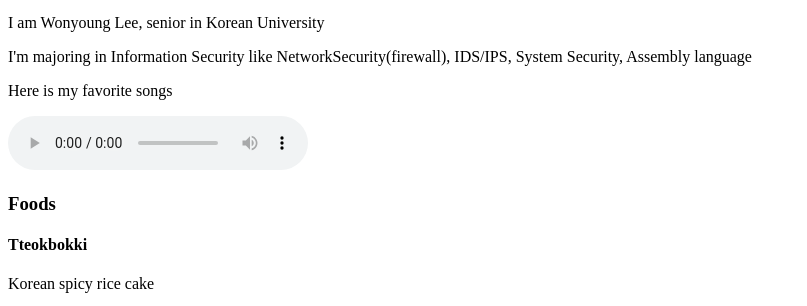
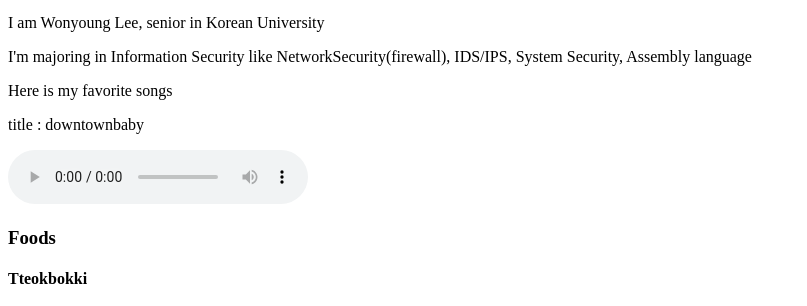
Before and after one commit to ITMD361/Project1, a plain HTML site: page index.html in a window 1280 px wide. Shown: the part 417-723 px from the top of the page, without its empty margins (0-807 px from the left). Drawn offline with Linux system fonts and the light colour scheme; grey boxes are pictures that could not be loaded.

Commit message:
project1
add p

```diff
--- a/index.html
+++ b/index.html
@@ -23,6 +23,7 @@
     <p>I am Wonyoung Lee, senior in Korean University</p>
     <p>I'm majoring in Information Security like NetworkSecurity(firewall), IDS/IPS, System Security, Assembly language</p>
     <p>Here is my favorite songs</p>
+    <p>title : downtownbaby</p>
   <audio src="song/downtownbaby.mp3" controls autoplay loop>
   </audio>
   <h3>Foods</h3>
```
